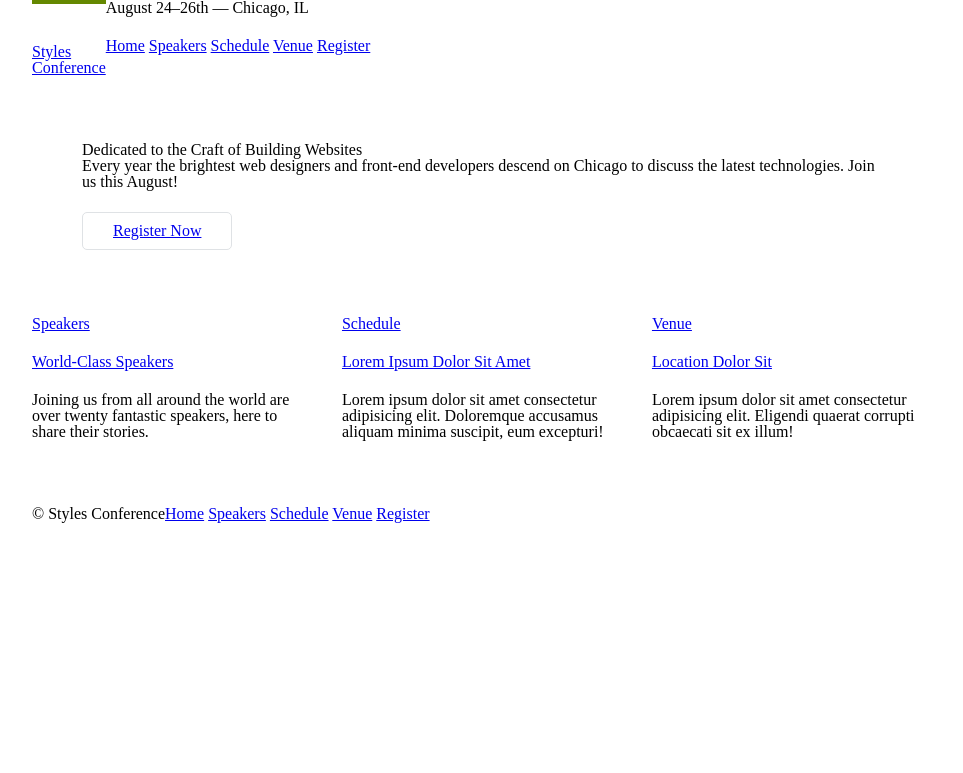
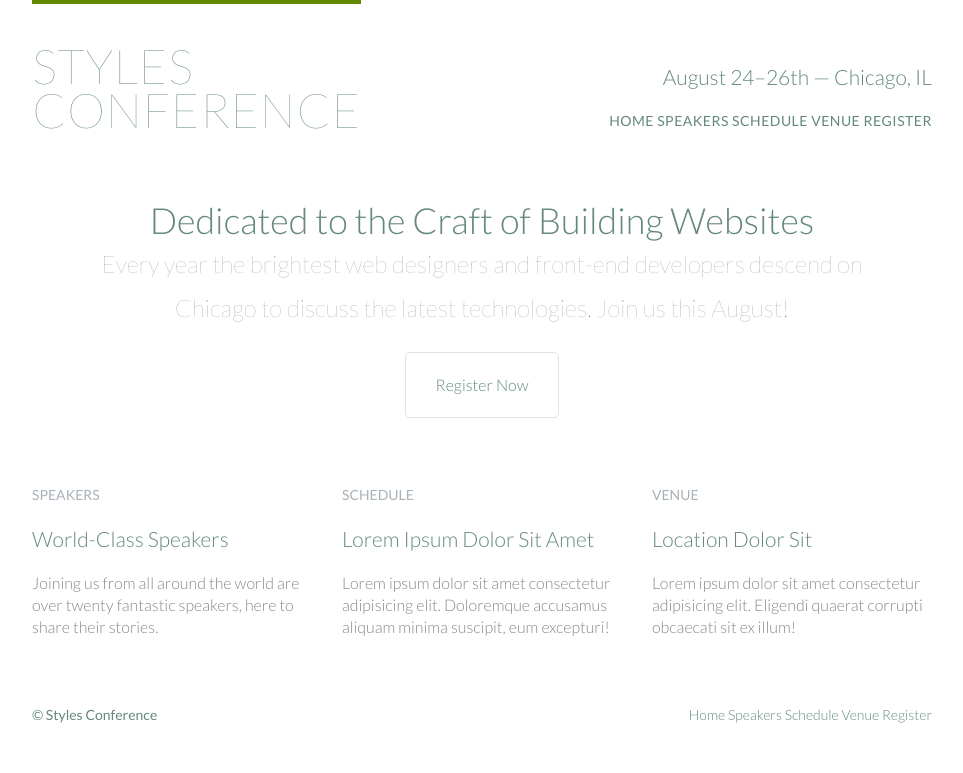
Before and after one commit to andrexe/shay_howe_course, a plain HTML site: page basic_html_css/index.html in a window 1280 px wide. Shown: the whole page, without its empty margins (158-1121 px from the left). Drawn offline with Linux system fonts and the light colour scheme.

Commit message:
Lesson 6 - working with typography

```diff
--- a/basic_html_css/assets/stylesheets/main.scss
+++ b/basic_html_css/assets/stylesheets/main.scss
@@ -1,3 +1,13 @@
+/*
+  ========================================
+  Custom styles
+  ========================================
+*/
+body {
+  color: #888;
+  font: 300 16px/22px "Lato", "Open Sans", "Helvetica Neue", Helvetica, Arial, sans-serif;
+}
+
 /*
   ========================================
   Grid
@@ -76,6 +86,61 @@ p {
   margin-bottom: 22px;
 }
 
+h1,
+h2,
+h3,
+h4 {
+  color: #648880;
+}
+
+h1 {
+  font-size: 36px;
+  line-height: 44px;
+}
+h2 {
+  font-size: 24px;
+  line-height: 44px;
+}
+h3 {
+  font-size: 21px;
+}
+h4 {
+  font-size: 18px;
+}
+
+h5 {
+  color: #a9b2b9;
+  font-size: 14px;
+  font-weight: 400;
+  text-transform: uppercase;
+}
+
+strong {
+  font-weight: 400;
+}
+cite,
+em {
+  font-style: italic;
+}
+
+/*
+  ========================================
+  Links
+  ========================================
+*/
+
+a {
+  color: #648880;
+  text-decoration: none;
+  &:hover {
+    color: #a9b2b9;
+  }
+}
+
+p a {
+  border-bottom: 1px solid #dfe2e5;
+}
+
 /*
   ========================================
   Buttons
@@ -95,12 +160,36 @@ p {
 
 /*
   ========================================
+  Navigation
+  ========================================
+*/
+
+.nav {
+  text-align: right;
+}
+
+/*
+  ========================================
   Home
   ========================================
 */
 
 .hero {
+  line-height: 44px;
   padding: 22px 80px 66px 80px;
+  text-align: center;
+
+  h2 {
+    font-size: 36px;
+  }
+  p {
+    font-size: 24px;
+    font-weight: 100;
+  }
+}
+
+.teaser a:hover h3 {
+  color: #a9b2b9;
 }
 
 /*
@@ -113,6 +202,23 @@ p {
   border-top: 4px solid #648800;
   padding: 40px 0 22px 0;
   float: left;
+  font-size: 48px;
+  font-weight: 100;
+  letter-spacing: .5px;
+  line-height: 44px;
+  text-transform: uppercase;
+}
+
+.tagline {
+  margin: 66px 0 22px 0;
+  text-align: right;
+}
+
+.primary-nav {
+  font-size: 14px;
+  font-weight: 400;
+  letter-spacing: .5px;
+  text-transform: uppercase;
 }
 
 /*
@@ -122,9 +228,12 @@ p {
 */
 
 .primary-footer {
+  color: #648880;
+  font-size: 14px;
   padding-top: 44px;
   padding-bottom: 44px;
   small {
     float: left;
+    font-weight: 400;
   }
 }
--- a/basic_html_css/index.html
+++ b/basic_html_css/index.html
@@ -7,6 +7,9 @@
     <meta name="viewport" content="width=device-width, initial-scale=1.0">
     <link rel="stylesheet" href="./assets/stylesheets/reset.css">
     <link rel="stylesheet" href="./assets/stylesheets/main.css">
+    <link rel="preconnect" href="https://fonts.googleapis.com">
+    <link rel="preconnect" href="https://fonts.gstatic.com" crossorigin>
+    <link href="https://fonts.googleapis.com/css2?family=Lato:wght@100;300;400&display=swap" rel="stylesheet">
     <title>Styles Conference</title>
 </head>
 
@@ -15,8 +18,8 @@
         <h1 class="logo">
             <a href="index.html">Styles <br> Conference</a>
         </h1>
-        <h3>August 24&ndash;26th &mdash; Chicago, IL</h3>
-        <nav>
+        <h3 class="tagline">August 24&ndash;26th &mdash; Chicago, IL</h3>
+        <nav class="nav primary-nav">
             <a href="index.html">Home</a>
             <a href="speakers.html">Speakers</a>
             <a href="schedule.html">Schedule</a>
@@ -32,7 +35,7 @@
     </section>
     <section class="grid">
         <!-- Speakers -->
-        <section class="col-1-3">
+        <section class="teaser col-1-3">
             <a href="speakers.html">
                 <h5>Speakers</h5>
                 <h3>World-Class Speakers</h3>
@@ -42,7 +45,7 @@
 
             Schedule
 
-        --><section class="col-1-3">
+        --><section class="teaser col-1-3">
             <a href="schedule.html">
                 <h5>Schedule</h5>
                 <h3>Lorem Ipsum Dolor Sit Amet</h3>
@@ -53,7 +56,7 @@
 
             Venue
 
-            --><section class="col-1-3">
+            --><section class="teaser col-1-3">
             <a href="venue.html">
                 <h5>Venue</h5>
                 <h3>Location Dolor Sit</h3>
@@ -64,7 +67,7 @@
     </section>
     <footer class="primary-footer container group">
         <small>&copy; Styles Conference</small>
-        <nav>
+        <nav class="nav">
             <a href="index.html">Home</a>
             <a href="speakers.html">Speakers</a>
             <a href="schedule.html">Schedule</a>
--- /dev/null
+++ b/experiments/typography/font_properties/main.scss
@@ -0,0 +1,25 @@
+h2,
+p {
+    color: #555;
+    font: 13px/20px "Helvetica Neue", Helvetica, Arial, sans-serif;
+}
+
+a {
+    color: #0087cc;
+    &:hover {
+        color: #ff7b29;
+    }
+}
+
+h2 {
+    font-size: 22px;
+    font-weight: bold;
+    margin-bottom: 6px;
+}
+
+.byline {
+    color: #9799a7;
+    font-family: Georgia, Times, "Times New Roman", serif;
+    font-style: italic;
+    margin-bottom: 18px;
+}
--- /dev/null
+++ b/experiments/typography/text_properties/main.scss
@@ -0,0 +1,38 @@
+body {
+    font: 13px/20px "Lobster", "Comic Sans", cursive;
+}
+
+h2,
+p {
+    color: #555;
+}
+a {
+    color: #0087cc;
+}
+a:hover {
+    color: #ff7b29;
+}
+h2 {
+    font-size: 22px;
+    font-weight: bold;
+    letter-spacing: -0.02em;
+    margin-bottom: 6px;
+}
+h2 a {
+    text-decoration: none;
+    text-shadow: 2px 2px 1px rgba(0, 0, 0, 0.2);
+}
+.byline {
+    color: #9799a7;
+    font-style: italic;
+    margin-bottom: 18px;
+}
+.intro {
+    text-indent: 15px;
+}
+.intro a {
+    font-size: 11px;
+    font-weight: bold;
+    text-decoration: underline;
+    text-transform: uppercase;
+}
```
Also changed, not shown: basic_html_css/register.html (+6 -6 lines), basic_html_css/schedule.html (+6 -6 lines), basic_html_css/speakers.html (+6 -6 lines), basic_html_css/venue.html (+6 -6 lines), experiments/typography/font_properties/index.html (added, +31 -0 lines), experiments/typography/text_properties/index.html (added, +23 -0 lines), basic_html_css/assets/stylesheets/main.css, experiments/typography/font_properties/main.css (added), experiments/typography/text_properties/main.css (added), 3 other files.
